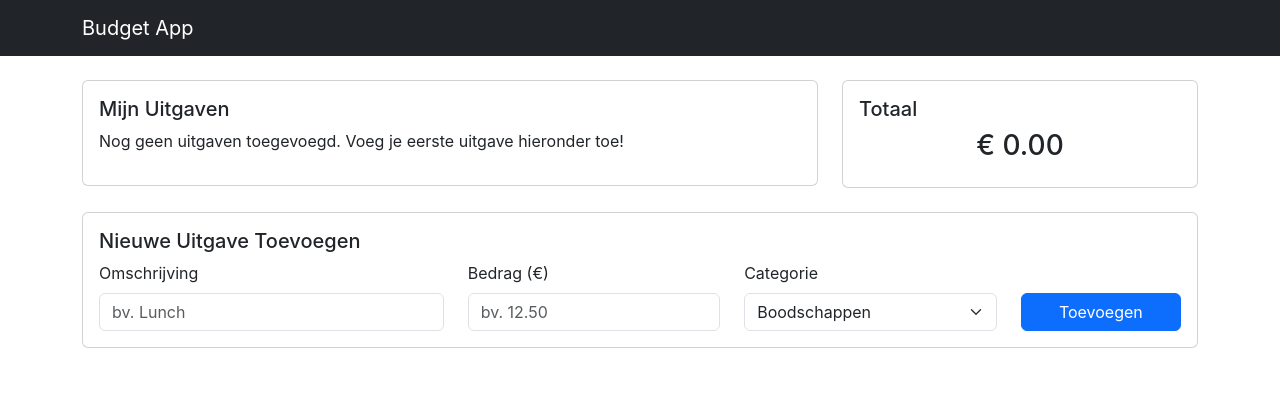
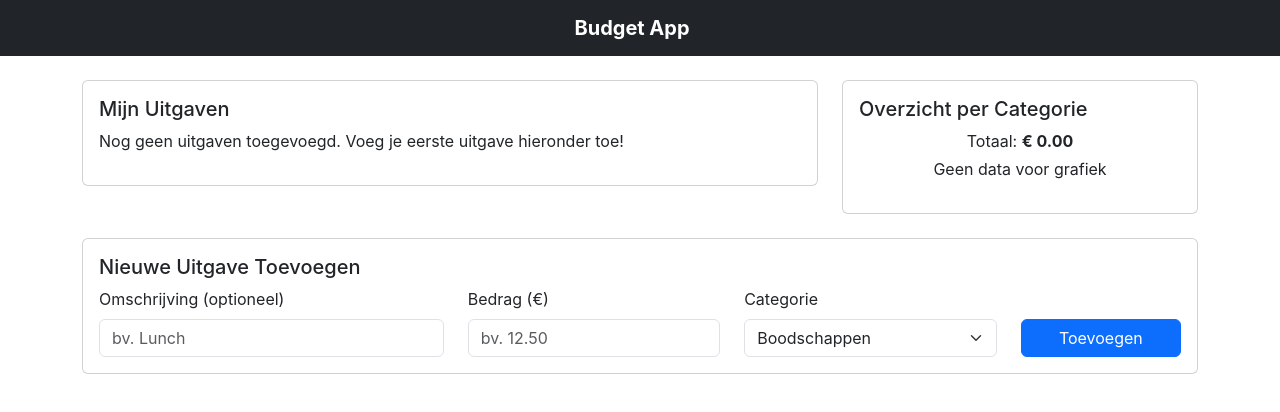
Before and after one commit to Keeposz/budget-app, a React (Create React App) app: page / in a window 1280 px wide. Shown: the top 412 px of the page. Built offline with nearby package versions, Linux system fonts and the light colour scheme.

Commit message:
feat: Add category chart and implement UI feedback

```diff
--- a/package.json
+++ b/package.json
@@ -13,8 +13,10 @@
     "@types/react-dom": "^19.1.9",
     "@types/uuid": "^10.0.0",
     "bootstrap": "^5.3.8",
+    "chart.js": "^4.5.0",
     "react": "^19.1.1",
     "react-bootstrap": "^2.10.10",
+    "react-chartjs-2": "^5.3.0",
     "react-dom": "^19.1.1",
     "react-scripts": "5.0.1",
     "typescript": "^4.9.5",
--- a/src/App.tsx
+++ b/src/App.tsx
@@ -5,16 +5,15 @@ import './App.css';
 import { Expense } from './types';
 import ExpenseForm from './components/ExpenseForm';
 import ExpenseList from './components/ExpenseList';
+import CategoryChart from './components/CategoryChart';
 
 function App() {
   const [expenses, setExpenses] = useState<Expense[]>(() => {
-    // Laad de uitgaven uit local storage bij de start
     const savedExpenses = localStorage.getItem('expenses');
     return savedExpenses ? JSON.parse(savedExpenses) : [];
   });
 
   useEffect(() => {
-    // Sla de uitgaven op in local storage telkens als ze wijzigen
     localStorage.setItem('expenses', JSON.stringify(expenses));
   }, [expenses]);
 
@@ -24,11 +23,41 @@ function App() {
 
   const totalAmount = expenses.reduce((total, expense) => total + expense.amount, 0);
 
+  // Data voorbereiden voor de grafiek
+  const getChartData = () => {
+    const categoryTotals: { [key: string]: number } = {};
+    expenses.forEach(expense => {
+      if (categoryTotals[expense.category]) {
+        categoryTotals[expense.category] += expense.amount;
+      } else {
+        categoryTotals[expense.category] = expense.amount;
+      }
+    });
+
+    return {
+      labels: Object.keys(categoryTotals),
+      datasets: [{
+        data: Object.values(categoryTotals),
+        backgroundColor: [
+          '#FF6384',
+          '#36A2EB',
+          '#FFCE56',
+          '#4BC0C0',
+          '#9966FF',
+          '#FF9F40',
+          '#C9CBCF'
+        ],
+        borderColor: '#fff',
+        borderWidth: 1,
+      }],
+    };
+  };
+
   return (
     <>
       <Navbar bg="dark" variant="dark" expand="lg">
-        <Container>
-          <Navbar.Brand href="#home">Budget App</Navbar.Brand>
+        <Container className="justify-content-center">
+          <Navbar.Brand href="#home" className="fw-bold">Budget App</Navbar.Brand>
         </Container>
       </Navbar>
 
@@ -45,8 +74,9 @@ function App() {
           <Col md={4}>
             <Card>
               <Card.Body>
-                <Card.Title>Totaal</Card.Title>
-                <h3 className="text-center">€ {totalAmount.toFixed(2)}</h3>
+                <Card.Title>Overzicht per Categorie</Card.Title>
+                <p className="text-center mb-1">Totaal: <strong>€ {totalAmount.toFixed(2)}</strong></p>
+                {expenses.length > 0 ? <CategoryChart chartData={getChartData()} /> : <p className='text-center'>Geen data voor grafiek</p>}
               </Card.Body>
             </Card>
           </Col>
--- /dev/null
+++ b/src/components/CategoryChart.tsx
@@ -0,0 +1,23 @@
+import React from 'react';
+import { Pie } from 'react-chartjs-2';
+import { Chart as ChartJS, ArcElement, Tooltip, Legend } from 'chart.js';
+
+ChartJS.register(ArcElement, Tooltip, Legend);
+
+interface CategoryChartProps {
+  chartData: {
+    labels: string[];
+    datasets: {
+      data: number[];
+      backgroundColor: string[];
+      borderColor: string[];
+      borderWidth: number;
+    }[];
+  };
+}
+
+const CategoryChart: React.FC<CategoryChartProps> = ({ chartData }) => {
+  return <Pie data={chartData} />;
+};
+
+export default CategoryChart;
--- a/src/components/ExpenseForm.tsx
+++ b/src/components/ExpenseForm.tsx
@@ -13,12 +13,12 @@ const ExpenseForm: React.FC<ExpenseFormProps> = ({ onAddExpense }) => {
 
   const handleSubmit = (event: React.FormEvent) => {
     event.preventDefault();
-    if (!description || !amount) {
-      alert('Vul een omschrijving en bedrag in.');
+    if (!amount) {
+      alert('Vul een bedrag in.');
       return;
     }
     onAddExpense({
-      description,
+      description: description || 'Geen omschrijving',
       amount: parseFloat(amount),
       category
     });
@@ -31,7 +31,7 @@ const ExpenseForm: React.FC<ExpenseFormProps> = ({ onAddExpense }) => {
       <Row className="align-items-end">
         <Col md={4}>
           <Form.Group controlId="description">
-            <Form.Label>Omschrijving</Form.Label>
+            <Form.Label>Omschrijving (optioneel)</Form.Label>
             <Form.Control
               type="text"
               value={description}
@@ -58,7 +58,9 @@ const ExpenseForm: React.FC<ExpenseFormProps> = ({ onAddExpense }) => {
               <option>Boodschappen</option>
               <option>Huur</option>
               <option>Vrije tijd</option>
-              <option>Vervoer</option>
+              <option>Mobiliteit</option>
+              <option>Shopping</option>
+              <option>Nutsvoorzieningen</option>
               <option>Overig</option>
             </Form.Select>
           </Form.Group>
```
Also changed, not shown: 1 other file (tests, documents, lock files or other folders).
